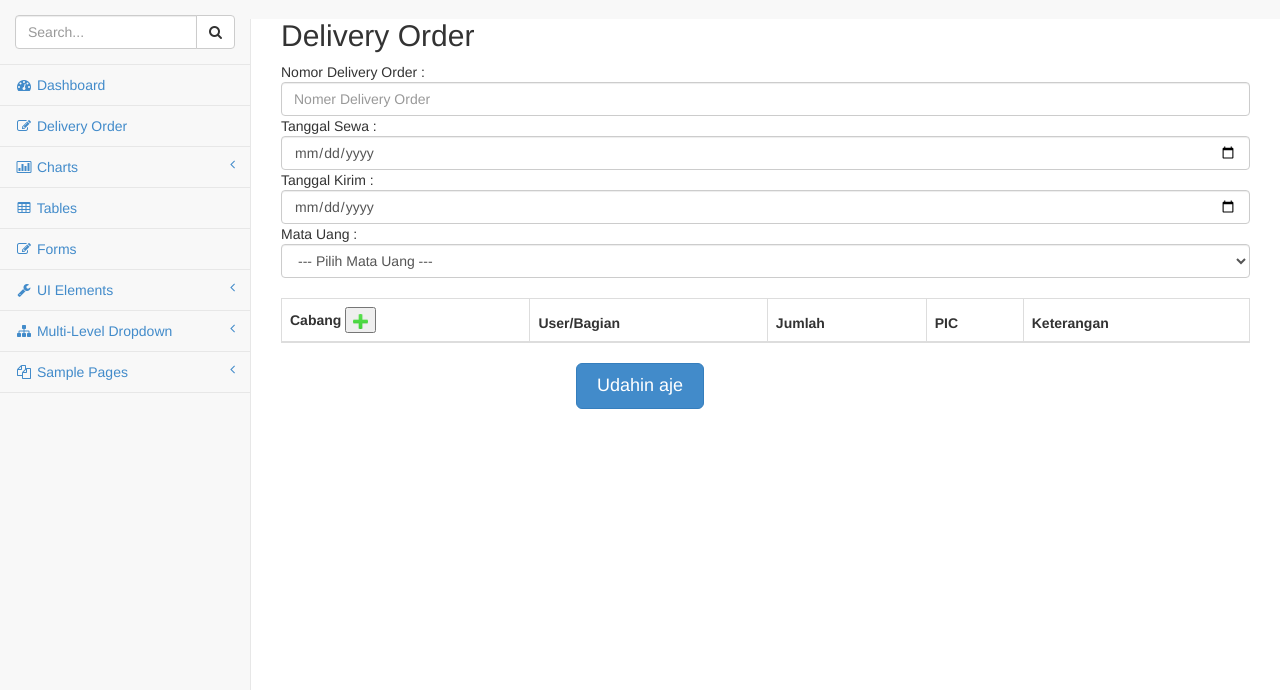
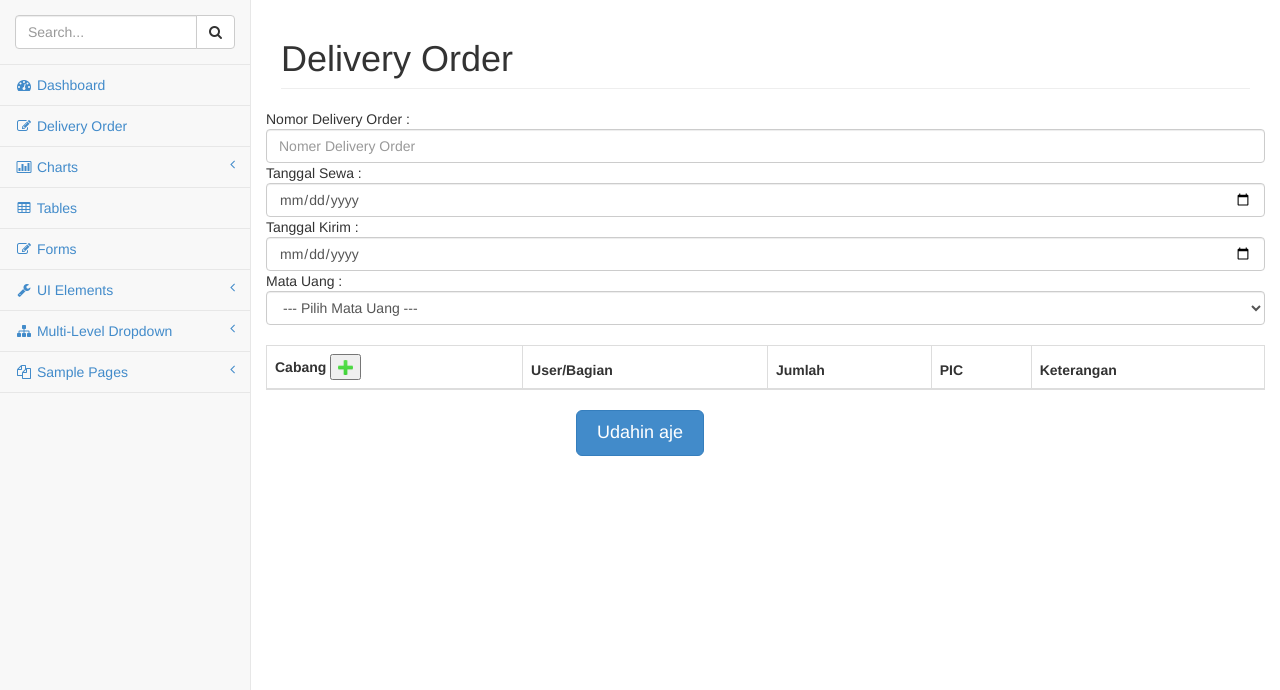
Before and after one commit to nadzeri/MIG, a CodeIgniter app: a page that uses application/views/admin/deliveryorder/deliveryOrder.php in a window 1280 px wide. Shown: the part 51-741 px from the top of the page. Run offline with CodeIgniter, Linux system fonts and the light colour scheme; lists and menus that the app fills with data are empty.

Commit message:
Tidy Up
design

```diff
--- a/application/views/admin/deliveryorder/deliveryOrder.php
+++ b/application/views/admin/deliveryorder/deliveryOrder.php
@@ -44,7 +44,13 @@
       }
   </script>
       <form class="form-signin" method="POST" action="<?= base_url()?>admin/tambahDeliveryOrder">
-        <h2 class="form-signin-heading">Delivery Order</h2>
+        <div class="row">
+			<div class="col-lg-12">
+				<h1 class="page-header">Delivery Order</h1>
+			</div>
+			<!-- /.col-lg-12 -->
+        </div>
+	<div class="row">
         Nomor Delivery Order :
         <input type="text" class="form-control" placeholder="Nomer Delivery Order" name="NO_DO">
         Tanggal Sewa :
@@ -131,5 +137,5 @@
 				</div>
 			  </div>
 			</div>
-
 		</div>
+    </div>
```
Lines whose indentation alone changed are shown as unchanged.
